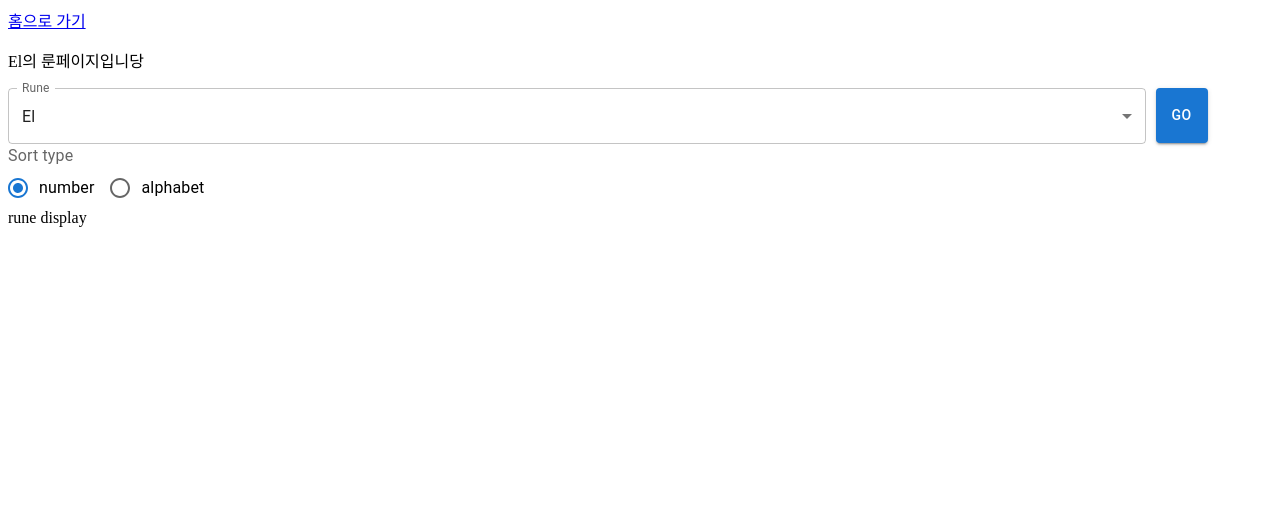
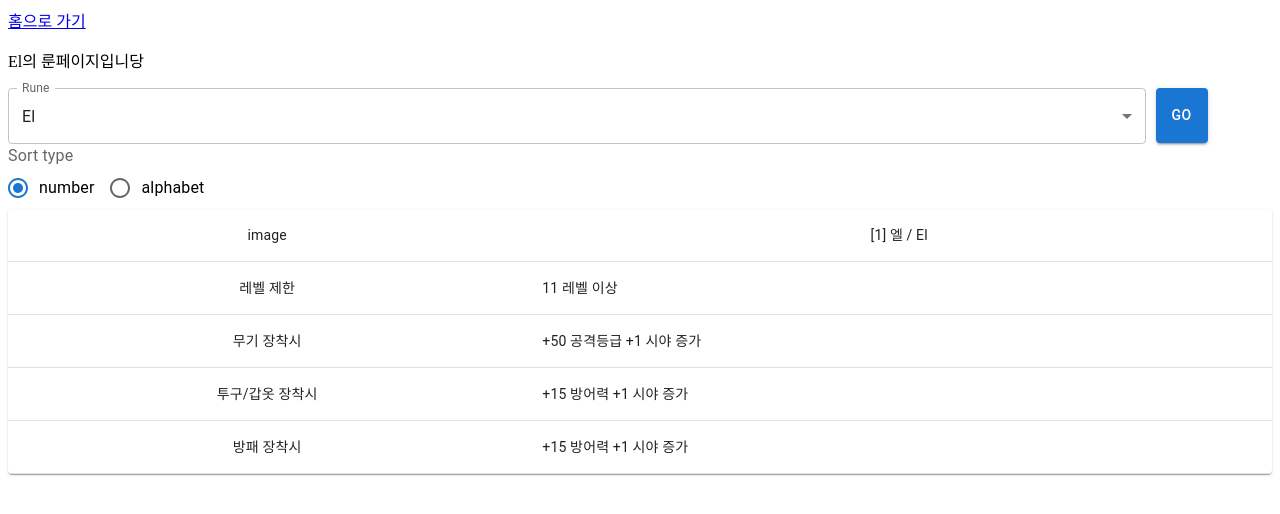
Before and after one commit to kyhong222/rune-checker, a React (Create React App) app: page /runes/El in a window 1280 px wide. Shown: the top 514 px of the page. Built offline with nearby package versions, Linux system fonts and the light colour scheme.

Commit message:
added rune display component

```diff
--- a/src/components/RuneDisplayer.js
+++ b/src/components/RuneDisplayer.js
@@ -1,15 +1,79 @@
 import * as React from "react";
-import { Table } from "@mui/material";
+import {
+  Table,
+  TableBody,
+  TableCell,
+  TableContainer,
+  TableRow,
+  Paper,
+} from "@mui/material";
 import { Link } from "react-router-dom";
 
 export default function RuneDisplayer(props) {
   const rune = props.rune; // number, engName, korName, specWithWeapon, specWithHelmNChest, reqLvl, reqToUp, note
-  // console.log("props", props)
-  // console.log("rune props", rune)
+  console.log("rune", rune);
+  const tableRowSx = { "&:last-child td, &:last-child th": { border: 0 } };
+
   return (
     <div>
-      rune display
-      {}
+      <TableContainer component={Paper}>
+        <Table sx={{ minWidth: 200 }} aria-label="rune display table">
+          <TableBody>
+            <TableRow sx={{ tableRowSx }}>
+              <TableCell align="center" colSpan={1}>
+                {"image"}
+              </TableCell>
+              <TableCell align="center" colSpan={4}>
+                {`[${rune.number}] ${rune.korName} / ${rune.engName}`}
+              </TableCell>
+            </TableRow>
+            <TableRow sx={{ tableRowSx }}>
+              <TableCell align="center" colSpan={1}>
+                레벨 제한
+              </TableCell>
+              <TableCell align="left" colSpan={4}>
+                {`${rune.reqLvl} 레벨 이상`}
+              </TableCell>
+            </TableRow>
+            <TableRow sx={{ tableRowSx }}>
+              <TableCell align="center" colSpan={1}>
+                무기 장착시
+              </TableCell>
+              <TableCell align="left" colSpan={4}>
+                {rune.specWithWeapon}
+              </TableCell>
+            </TableRow>
+            <TableRow sx={{ tableRowSx }}>
+              <TableCell align="center" colSpan={1}>
+                투구/갑옷 장착시
+              </TableCell>
+              <TableCell align="left" colSpan={4}>
+                {rune.specWithHelmNChest}
+              </TableCell>
+            </TableRow>
+            <TableRow sx={{ tableRowSx }}>
+              <TableCell align="center" colSpan={1}>
+                방패 장착시
+              </TableCell>
+              <TableCell align="left" colSpan={4}>
+                {rune.specWithShield}
+              </TableCell>
+            </TableRow>
+            {rune.note ? (
+              <TableRow sx={{ tableRowSx }}>
+                <TableCell align="center" colSpan={1}>
+                  비고
+                </TableCell>
+                <TableCell align="left" colSpan={4}>
+                  {rune.note}
+                </TableCell>
+              </TableRow>
+            ) : (
+              <></>
+            )}
+          </TableBody>
+        </Table>
+      </TableContainer>
     </div>
   );
 }
--- a/src/datas/runes.json
+++ b/src/datas/runes.json
@@ -173,7 +173,7 @@
     "specWithHelmNChest": "+10 생명력",
     "reqLvl": 35,
     "reqToUp": "하급 토파즈",
-    "note": ""
+    "note": "[28] 로/Lo 룬과 헷갈리지 않도록 주의합니다."
   },
   {
     "number": 17,
```
Also changed, not shown: 1 other file (tests, documents, lock files or other folders).
